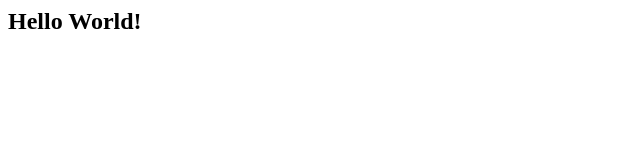
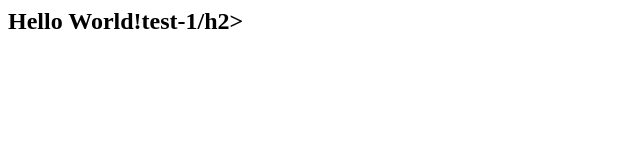
Before and after one commit to dletchum/learngit, a plain HTML site: page src/index.html in a window 1280 px wide. Shown: the whole page, without its empty margins (0-640 px from the left). Drawn offline with Linux system fonts and the light colour scheme.

Commit message:
adding a change

```diff
--- a/src/index.html
+++ b/src/index.html
@@ -1 +1 @@
-<h2>Hello World!</h2>
+<h2>Hello World!test-1/h2>
```
